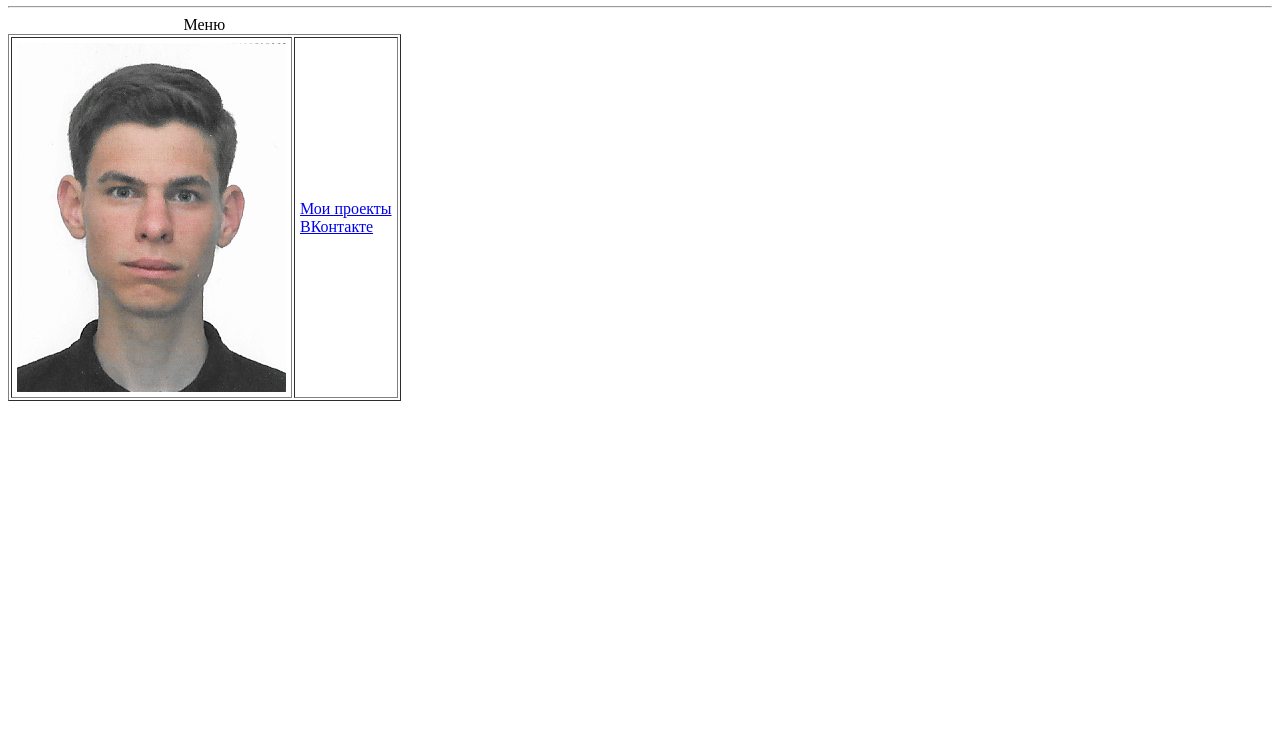
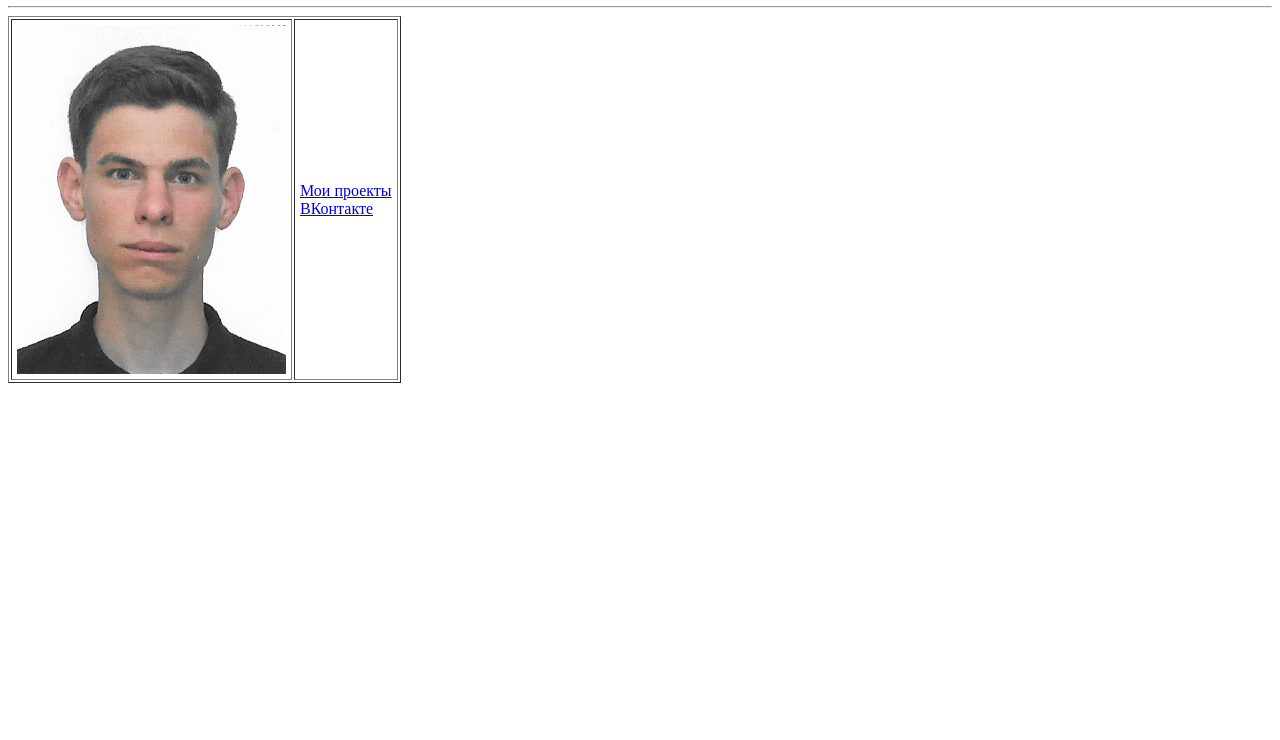
Before and after one commit to sashaqwert/sashaqwert.github.io, a plain HTML site: page index.html in a window 1280 px wide. Shown: the part 60-800 px from the top of the page. Drawn offline with Linux system fonts and the light colour scheme.

Commit message:
Del wrong text

```diff
--- a/index.html
+++ b/index.html
@@ -6,7 +6,7 @@
   <body>
     <center><h1>Чиварзин Александр Евгеньевич</h1></center><hr>
     <table cellspacing="2" border="1" cellpadding="5">
-      <caption>Меню</caption>
+      <caption></caption>
       <tr>
           <td><img src="./photo.png" alt="Фото"></td>
           <td>
```
